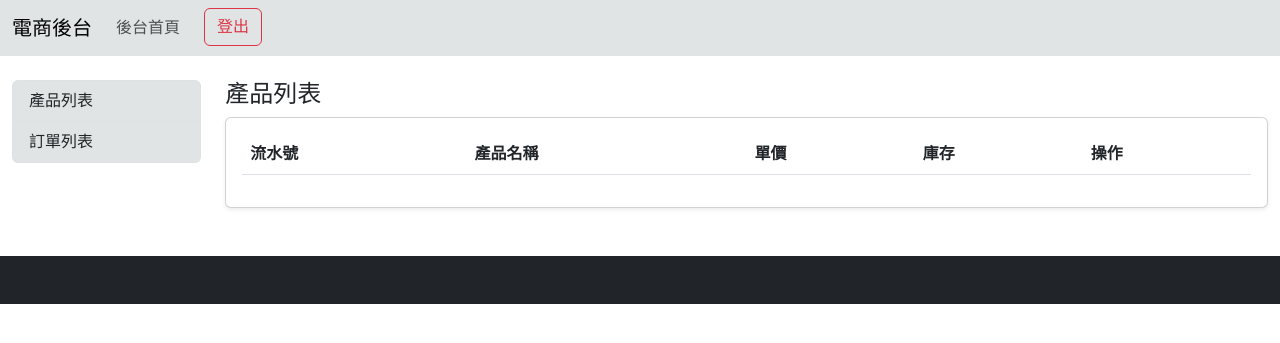
After one commit to Shen880421/phpclass, a PHP site: template php30hr/project/templates/partials/backend/product-list.twig in a window 1280 px wide. The commit adds this page. Shown: the top 343 px of the page. Run offline with PHP 8.4, Linux system fonts and the light colour scheme; the template is opened without the code that fills it, so the values that code supplies are empty; some libraries are stand-ins or nearby versions.

Commit message:
feat(publish): 增加產品列表並從資料庫拉取資料
-增加從資料庫提取資料並列出

-增加點選編輯按鈕時跳轉至product-edit.php

```diff
--- a/php30hr/project/templates/dashboard.twig
+++ b/php30hr/project/templates/dashboard.twig
@@ -6,7 +6,7 @@
 		<meta name="viewport" content="width=device-width, initial-scale=1.0">
 		<title>電商後台</title>
 		<link href="https://cdn.jsdelivr.net/npm/bootstrap@5.3.0/dist/css/bootstrap.min.css" rel="stylesheet">
-		<link href="wannabakery.css" rel="stylesheet">
+		<link href="dashboard.css" rel="stylesheet">
 		<script src="https://cdn.jsdelivr.net/npm/chart.js"></script>
 	</head>
 
@@ -14,7 +14,7 @@
 		{# 導航列 #}
 		{% include "partials/backend/navbar.inc.twig" %}
 
-		{% block content %}
+
 		<!--內容區塊-->
 		<main
 			class="container-fluid mt-4">
@@ -23,13 +23,10 @@
 				<div
 					class="col-md-2">
 					<!--左側選單列-->
-						<div class="list-group">
-							<a href="javascript:;" class="list-group-item div_bgcolor">總覽</a>
-							<!-- <a href="javascript:;" class="list-group-item">出勤</a>
-																																																																			                    <a href="javascript:;" class="list-group-item">缺勤</a> -->
-						</div>
+					{% include "partials/backend/menu.inc.twig" %}
 				</div>
 				<div class="col-md-10">
+					{% block content %}
 						<h3>出缺勤總覽</h3>
 						<div class="row row-cols-1 row-cols-md-3">
 							<div class="col">
@@ -76,11 +73,11 @@
 								<canvas id="myattentimeChart"></canvas>
 							</div>
 						</div>
+					{% endblock %}
 				</div>
 			</div>
 
 		</main>
-		{% endblock %}
 
 
 		{# 註腳 #}
--- /dev/null
+++ b/php30hr/project/templates/partials/backend/menu.inc.twig
@@ -0,0 +1,4 @@
+	<div class="list-group">
+		<a href="bk-product.php" class="list-group-item div_bgcolor">產品列表</a>
+		<a href="javascript:;" class="list-group-item div_bgcolor">訂單列表</a>
+	</div>
--- a/php30hr/project/templates/partials/backend/navbar.inc.twig
+++ b/php30hr/project/templates/partials/backend/navbar.inc.twig
@@ -15,7 +15,7 @@
 				<div class="collapse navbar-collapse" id="navbarNav">
 					<ul class="navbar-nav">
 						<li class="nav-item">
-							<a class="nav-link" aria-current="page" href="../index.html">後台首頁</a>
+							<a class="nav-link" aria-current="page" href="dashboard.php">後台首頁</a>
 						</li>
 						<li class="nav-item">
 							<a class="nav-link" aria-current="page" href="logout.php">{{useracc}}</a>
--- /dev/null
+++ b/php30hr/project/templates/partials/backend/product-list.twig
@@ -0,0 +1,41 @@
+{% extends 'dashboard.twig' %}
+{% block content %}
+<h4>產品列表</h4>
+<div class="row">
+    <div class="col-12 col-sm-12 col-md-12">
+        <div class="card shadow-sm">
+            <div class="card-body">
+                <table class="table table-hover">
+                    <thead>
+                        <tr>
+                            <th>流水號</th>
+                            <th>產品名稱</th>
+                            <th>單價</th>
+                            <th>庫存</th>
+                            <th>操作</th>
+                        </tr>
+                    </thead>
+                    <tbody>
+                        {% for item in results %}
+                            <tr>
+                                <td>{{item.id}}</td>
+                                <td>{{item.name}}</td>
+                                <td>{{item.price}}</td>
+                                <td>{{item.stock}}</td>
+                                <td>
+                                <div class="btn-group" role="group" aria-label="Basic example">
+                                    <a href="javascript:;" class="btn btn-sm btn-warning">查看</a>
+                                    <a href="bk-product.php?mode=edit&pid={{item.id}}" class="btn btn-sm btn-success">編輯</a>
+                                    <a href="javascript:;" class="btn btn-sm btn-danger">刪除</a>
+                                </div>
+                                </td>
+                            </tr>
+                        {% endfor %}
+
+                    </tbody>
+                </table>
+            </div>
+        </div>
+    </div>
+</div>
+{% endblock %}
```
Also changed, not shown: php30hr/project/public/bk-product.php (added, +43 -0 lines), php30hr/project/templates/partials/backend/product-edit.twig (added, +37 -0 lines), php30hr/project/templates/partials/footer.inc.twig (+7 -6 lines), php30hr/project/public/dashboard.css (renamed from php30hr/project/public/wannabakery.css). Lines whose indentation alone changed are shown as unchanged.
